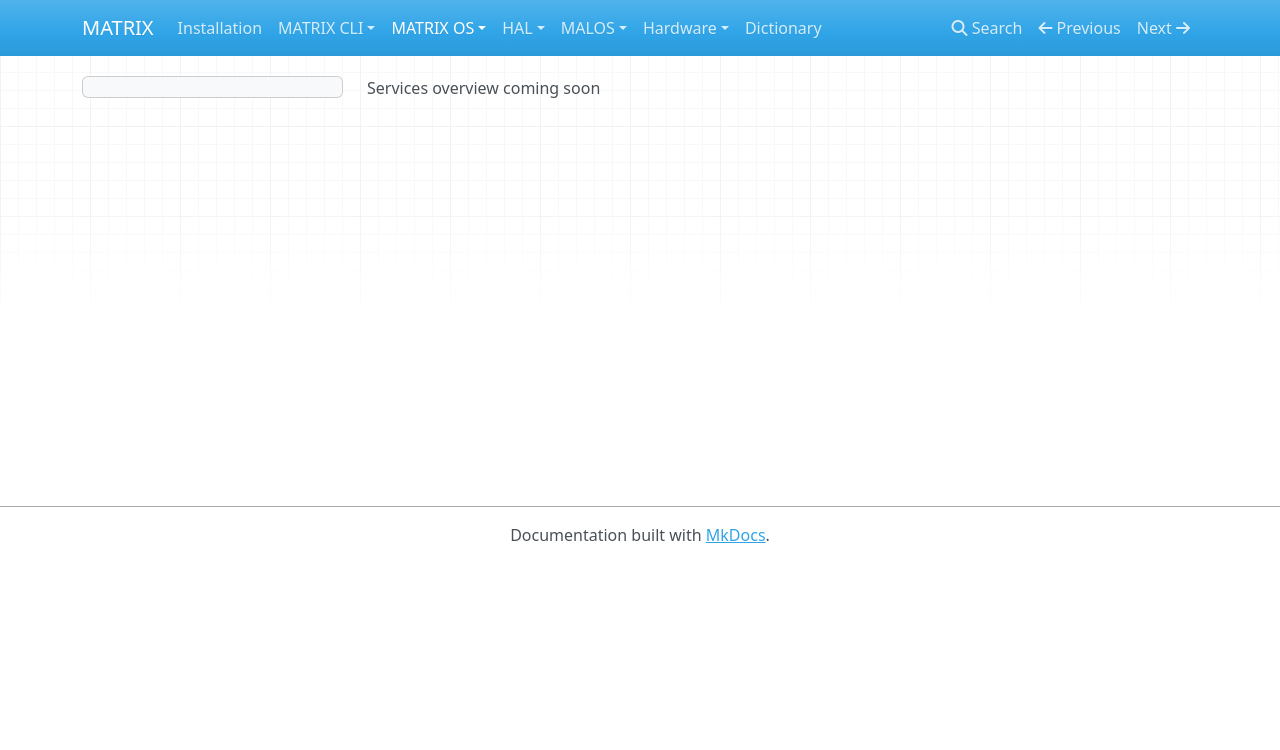
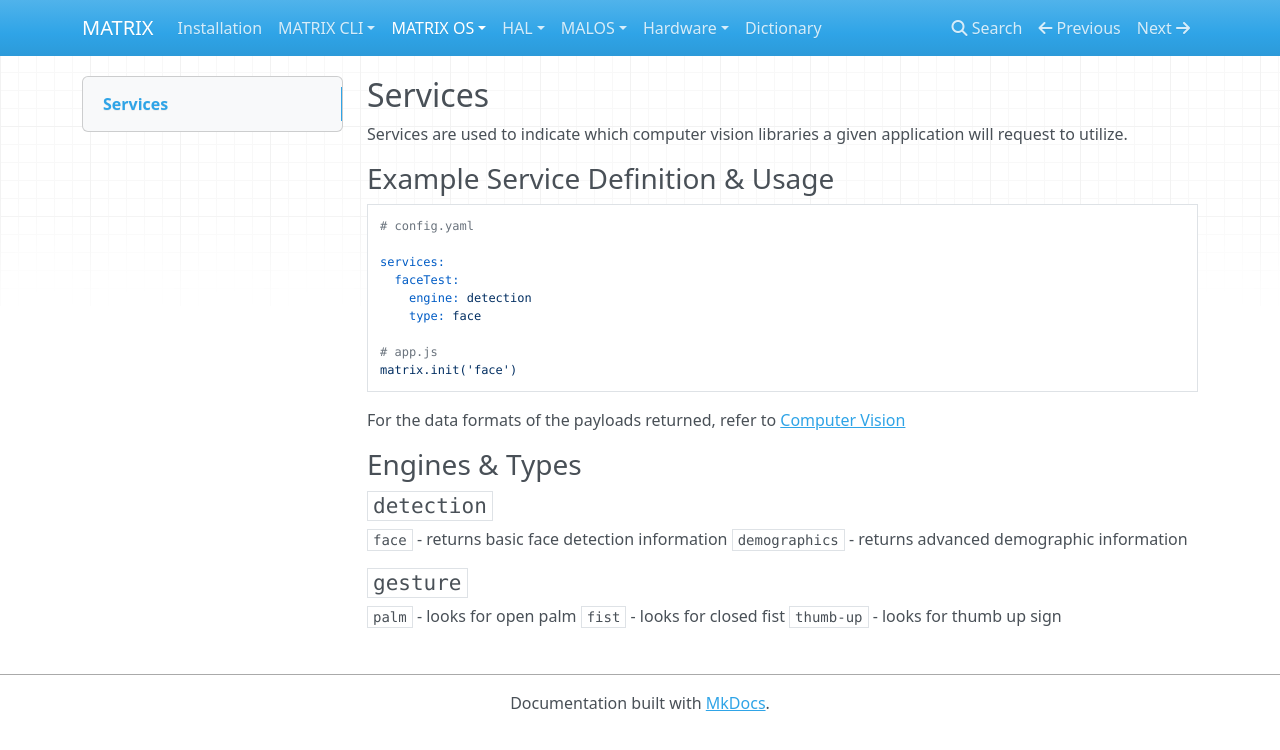
Before and after one commit to matrix-io/matrix-documentation, an MkDocs documentation site: the page built from docs/Configuration/services.md, in a window 1280 px wide. Shown: the top 750 px of the page. Built offline with MkDocs 1.6.1, drawn with Linux system fonts in a browser that asks for light colours; nearby versions of some CDN libraries; old or Windows-style settings are respelled for this version of MkDocs.

Commit message:
Update services and cv

````diff
--- a/docs/Configuration/services.md
+++ b/docs/Configuration/services.md
@@ -1 +1,28 @@
-Services overview coming soon
+## Services
+
+Services are used to indicate which computer vision libraries a given application will request to utilize.
+
+### Example Service Definition & Usage
+```
+# config.yaml
+
+services:
+  faceTest:
+    engine: detection
+    type: face
+
+# app.js
+matrix.init('face')
+```
+
+For the data formats of the payloads returned, refer to [Computer Vision](../API/computer-vision.md)
+
+### Engines & Types
+#### `detection`
+`face` - returns basic face detection information
+`demographics` - returns advanced demographic information
+
+#### `gesture`
+`palm` - looks for open palm
+`fist` - looks for closed fist
+`thumb-up` - looks for thumb up sign
````
Also changed, not shown: docs/API/computer-vision.md (+6 -4 lines).
